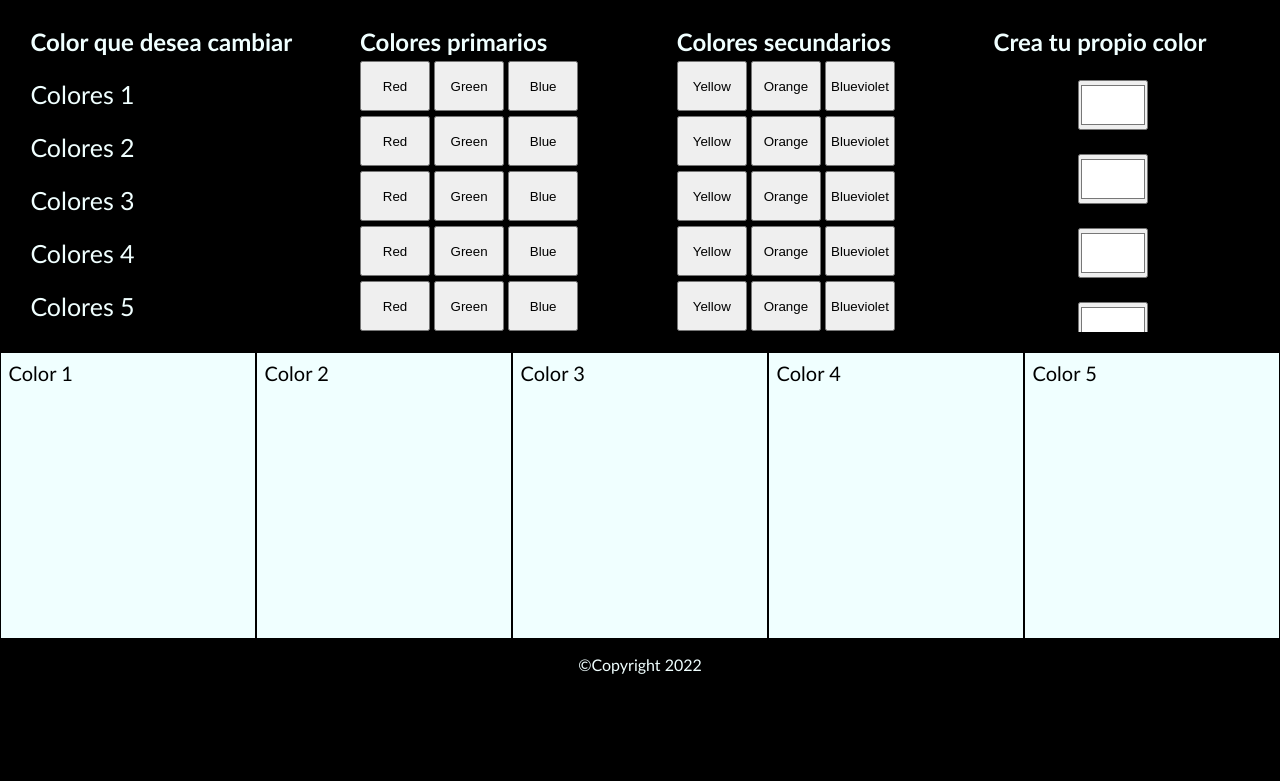
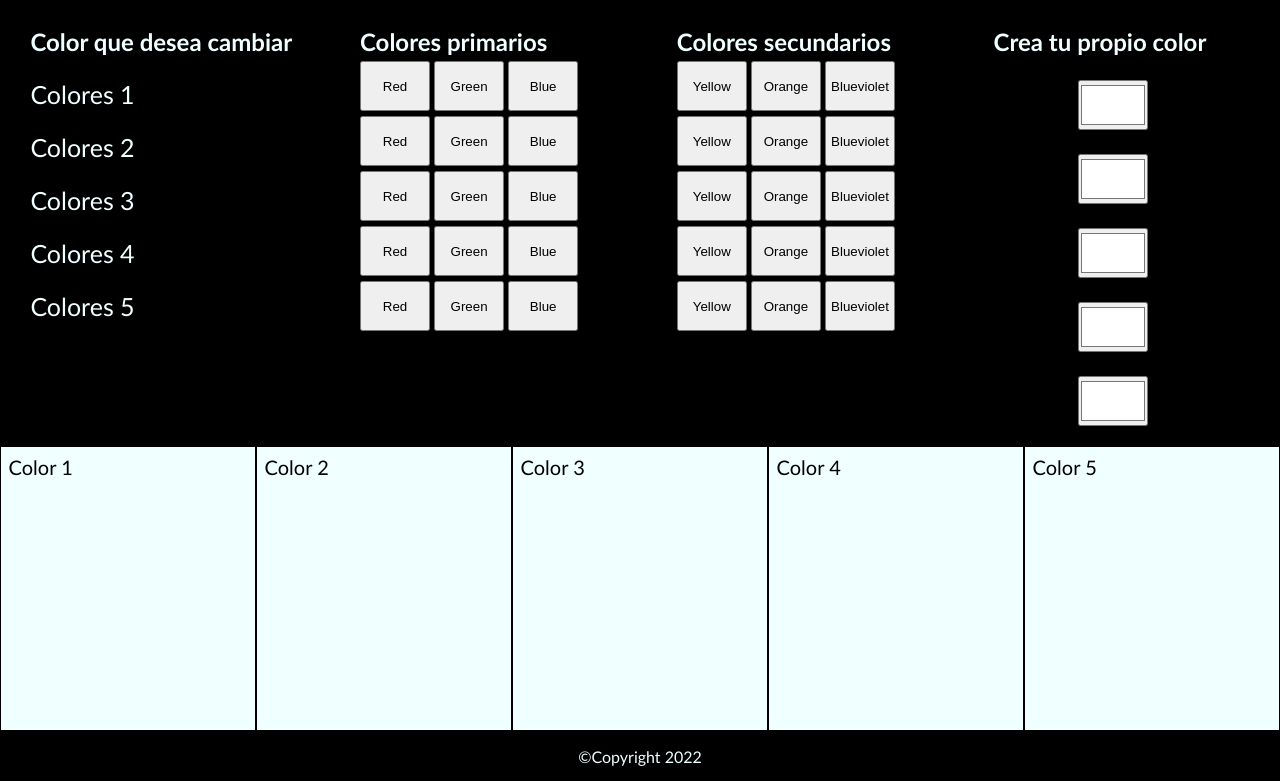
Before and after one commit to SebastianSassone/Programa_listador_Cobol, a plain HTML site: page index.html in a window 1280 px wide. Shown: the part 47-828 px from the top of the page. Before the commit the page ends 800 px from the top, so only its background shows below. Drawn offline with Linux system fonts and the light colour scheme.

Commit message:
Canbios en los estilos

```diff
--- a/css/style.css
+++ b/css/style.css
@@ -1,9 +1,11 @@
 *{
     margin: 0;
     padding: 0;
+    box-sizing: border-box;
 }
 
 body{
+    min-height: 100vh;
     background-color: black;
     color:  azure;
     font-family: 'Gill Sans', 'Gill Sans MT', Calibri, 'Trebuchet MS', sans-serif;
@@ -31,7 +33,7 @@ p{
 
 .div_botones{
     width: 100%;
-    height: 330px;
+    height: 100%;
     overflow: hidden;
     border: hidden;
     word-wrap: break-word;
@@ -43,7 +45,7 @@ p{
 
 .div_contenedor_text {
    display: inline-block;
-   height: 310px;
+   height: 100%;
    width: 21%;
 }
 
@@ -73,7 +75,7 @@ p{
 
  .div_contenedor_inputs_text {
     display: inline-block;
-    height: 300px;
+    height: 100%;
     width: 20%;
     margin-top: 25px;
     justify-content: center;
@@ -82,7 +84,7 @@ p{
 
  .div_contenedor_inputs {
     display: inline-block;
-    height: 300px;
+    height: 100%;
     width: 27%;
     justify-content: center;
     align-items: center;
```
